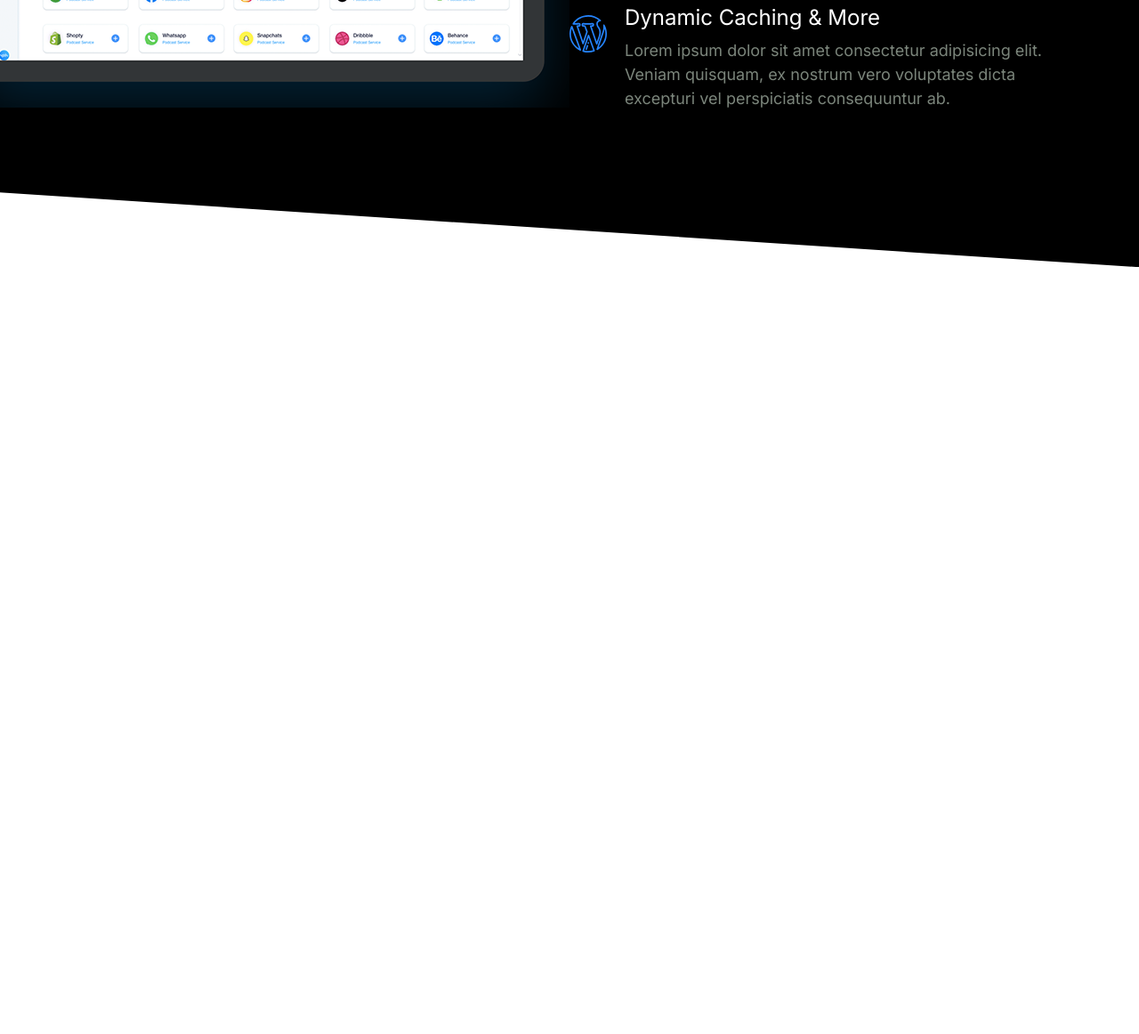
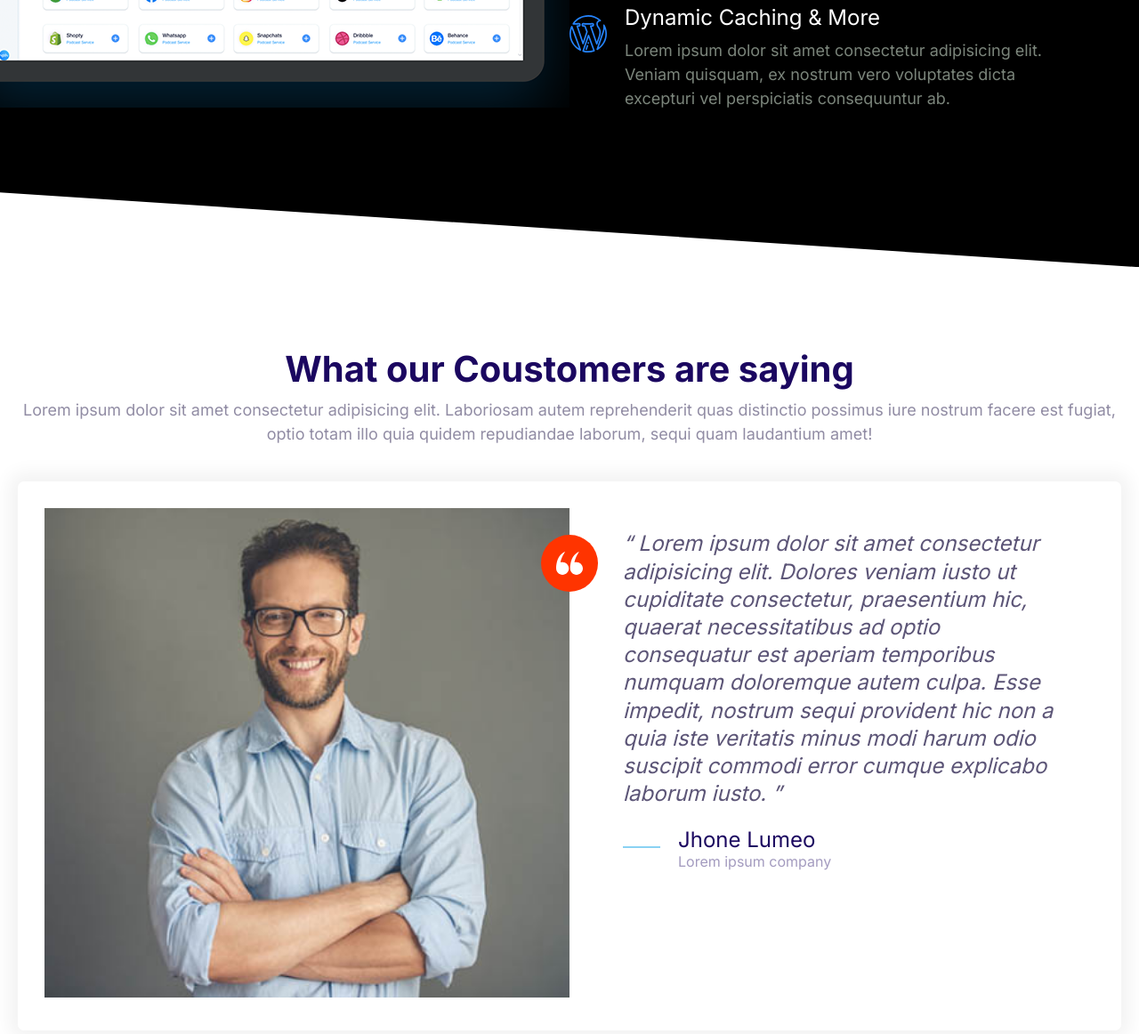
Before and after one commit to naveen5928/StaticLayout, a plain HTML site: page index.html in a window 1280 px wide. Shown: the part 4662-5824 px from the top of the page at 89% size. Before the commit the page ends 4962 px from the top, so only its background shows below. Drawn offline with Linux system fonts and the light colour scheme.

Commit message:
Testimonial Component.

```diff
--- a/index.html
+++ b/index.html
@@ -348,7 +348,61 @@
         </ul>
       </div>
     </section>
+    <!-- Testimonial Block -->
+    <section class="block">
+      <header class="block__header">
+        <h2>What our Coustomers are saying</h2>
+        <p>
+          Lorem ipsum dolor sit amet consectetur adipisicing elit. Laboriosam
+          autem reprehenderit quas distinctio possimus iure nostrum facere est
+          fugiat, optio totam illo quia quidem repudiandae laborum, sequi quam
+          laudantium amet!
+        </p>
+      </header>
+      <div class="contianer">
+        <div class="card testimonal">
+          <div class="grid grid--cols-2">
+            <div class="testimonal__image">
+              <img
+                src="/images/testimonial.jpg"
+                alt="A Happy, Smiling Customer" />
+              <span class="icon-container icon--container--accent">
+                <svg class="icon icon--small icon--white">
+                  <use xlink:href="/images/sprite.svg#quotes"></use>
+                </svg>
+              </span>
+            </div>
 
+            <!-- second block -->
+            <blockquote class="quote">
+              <p class="quote__text">
+                Lorem ipsum dolor sit amet consectetur adipisicing elit. Dolores
+                veniam iusto ut cupiditate consectetur, praesentium hic, quaerat
+                necessitatibus ad optio consequatur est aperiam temporibus
+                numquam doloremque autem culpa. Esse impedit, nostrum sequi
+                provident hic non a quia iste veritatis minus modi harum odio
+                suscipit commodi error cumque explicabo laborum iusto.
+              </p>
+              <footer>
+                <div class="media">
+                  <div class="media__image quote__media">
+                    <svg class="icon icon--primary">
+                      <use xlink:href="/images/sprite.svg#line"></use>
+                    </svg>
+                  </div>
+                  <div class="media__body">
+                    <h3 class="media__title quote__author">Jhone Lumeo</h3>
+                    <p class="media__description quote__company">
+                      Lorem ipsum company
+                    </p>
+                  </div>
+                </div>
+              </footer>
+            </blockquote>
+          </div>
+        </div>
+      </div>
+    </section>
     <script src="js/main.js"></script>
   </body>
 </html>
```
